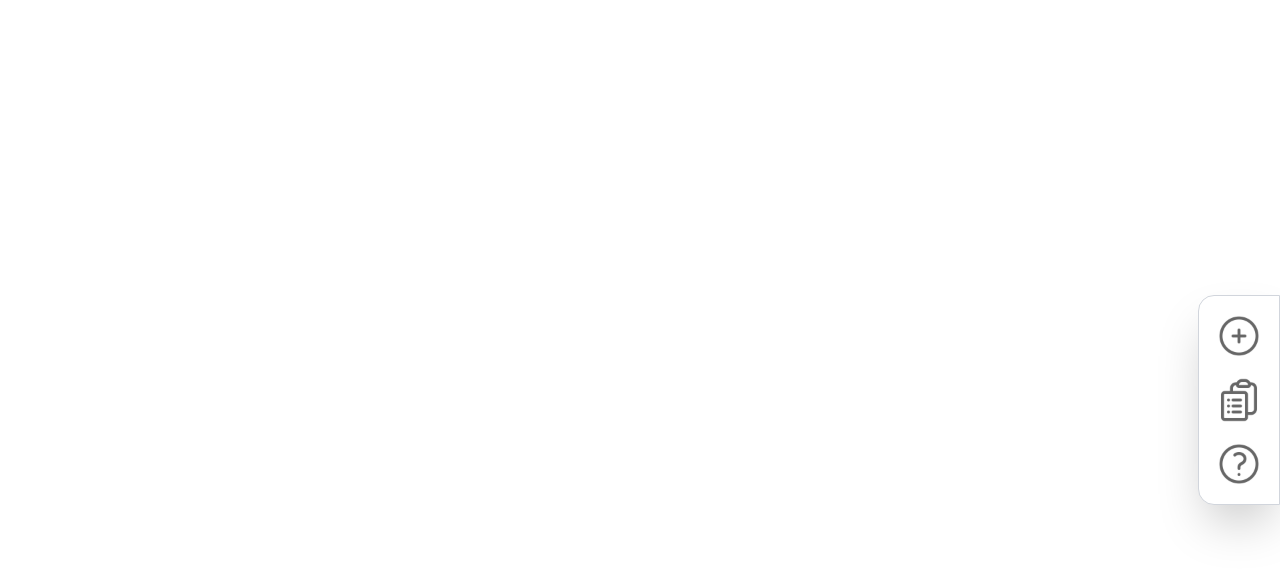
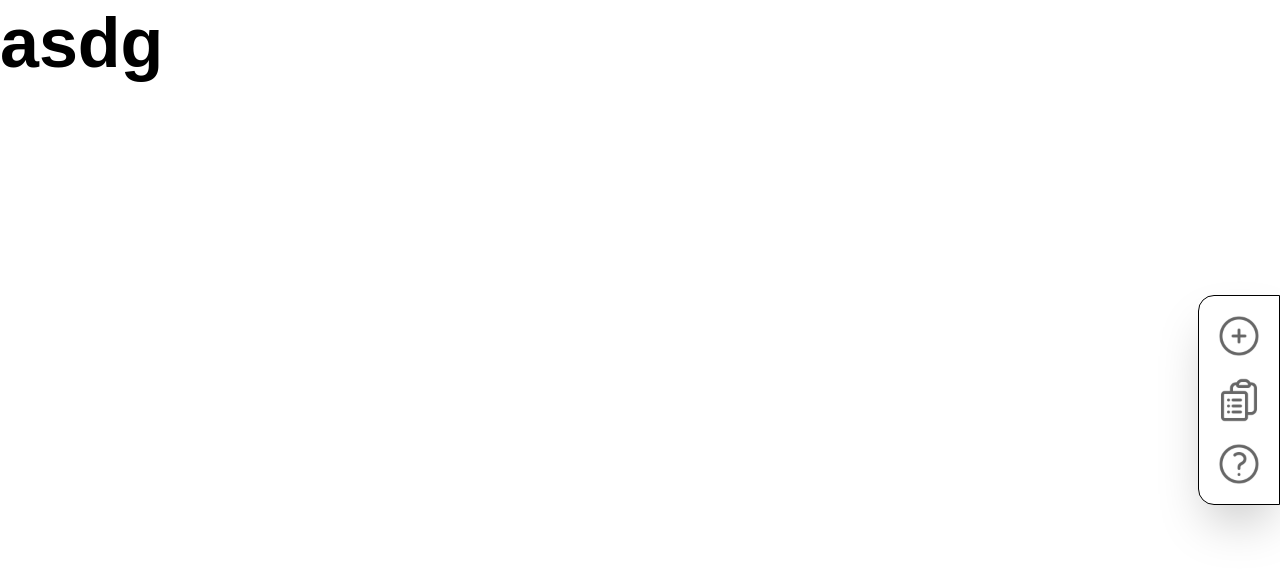
Before and after one commit to Feedflow-Feedback/feedflow, a Preact app in the folder apps/overlay-frontend/: page / in a window 1280 px wide. Shown: the top 572 px of the page. Built offline with nearby package versions, Linux system fonts and the light colour scheme.

Commit message:
feat: setup wip

```diff
--- a/apps/overlay-frontend/src/app.jsx
+++ b/apps/overlay-frontend/src/app.jsx
@@ -14,7 +14,7 @@ export function App() {
     <>
       <div>
         <BasicOverlay mode={mode} setMode={setMode} />
-
+        <p className="text-h-lg">asdg</p>
         {mode === "addFeedback" && (
           <ExtendedOverlay returnToRegularMode={returnToRegularMode} />
         )}
--- a/packages/ui/src/styles/default.css
+++ b/packages/ui/src/styles/default.css
@@ -1,13 +1,57 @@
 @import "tailwindcss";
+@import url("https://fonts.googleapis.com/css2?family=Nunito:ital,wght@0,200..1000;1,200..1000&family=Roboto:ital,wght@0,100..900;1,100..900&display=swap");
 
 @theme {
-    --text-tiny: 1.625rem;
+    --font-roboto: "Roboto", sans-serif;
+    --font-nunito: "Nunito", sans-serif;
 }
 
 @theme {
-    --color-mint-500: oklch(0.72 0.11 178);
+    --color-*: initial;
+    --color-white: #fff;
+    --color-black: #000;
+    --color-light-grey: #bfcfd7;
+    --color-yellow: #fcaf3e;
+    --color-orange: #ff913a;
+    --color-teal: #1698ae;
+    --color-lightblue: #38d1df;
+    --color-blue: #5db9d9;
+
+    --font-sans: "Nunito", sans-serif;
+
     --text-h-lg: 100px;
     --text-h-lg--line-height: 110px;
+    --text-h-lg--font-weight: 700;
 
+    --text-h-lg: 70px;
+    --text-h-lg--line-height: 86px;
     --text-h-lg--font-weight: 700;
+
+    --text-h-l: 56px;
+    --text-h-l--line-height: 64px;
+    --text-h-l--font-weight: 700;
+
+    --text-h-md: 35px;
+    --text-h-md--line-height: 45px;
+    --text-h-md--font-weight: 700;
+
+    --text-h-sm: 30px;
+    --text-h-sm--line-height: 35px;
+    --text-h-sm--font-weight: 700;
+
+    --text-h-xs: 25px;
+    --text-h-xs--line-height: 35px;
+    --text-h-xs--font-weight: 400;
+
+    --text-b-md: 25px;
+    --text-b-md--line-height: 45px;
+    --text-b-md--font-weight: 700;
+
+    --text-p-lg: 20px;
+    --text-p-lg--line-height: 26px;
+    --text-p-lg--font-weight: 400;
+
+    --text-p-sm: 18px;
+    --text-p-lg--line-height: 24px;
+    --text-p-lg--font-weight: 400;
 }
```
